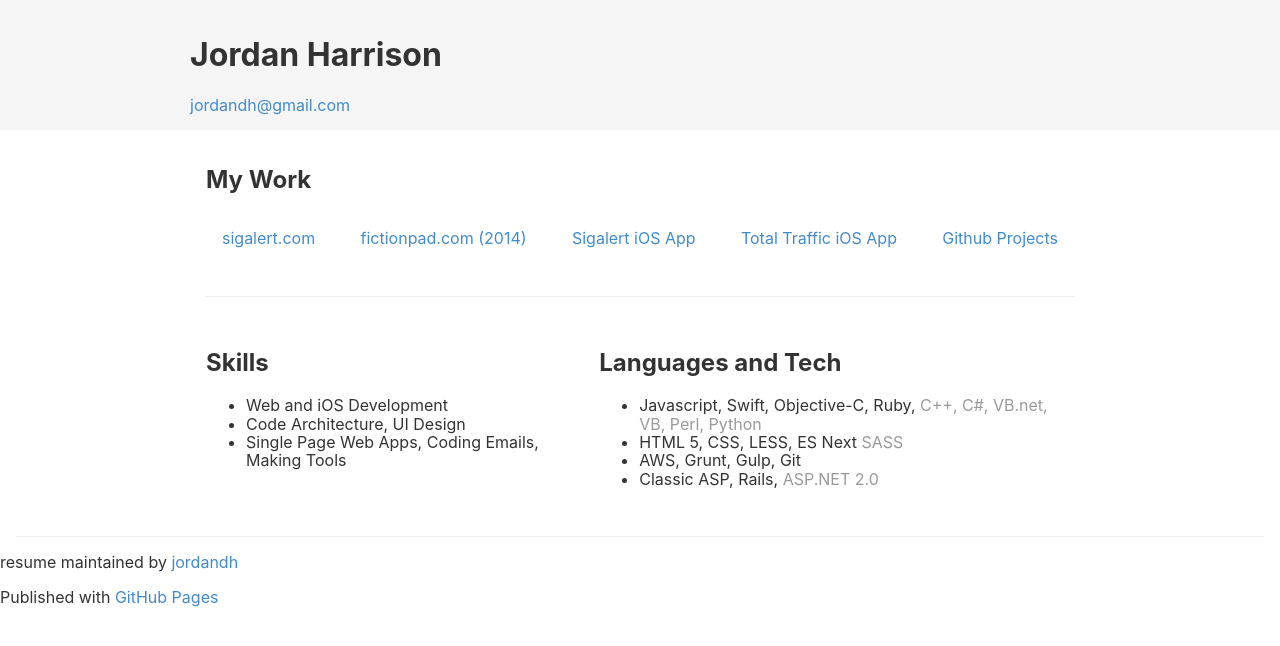
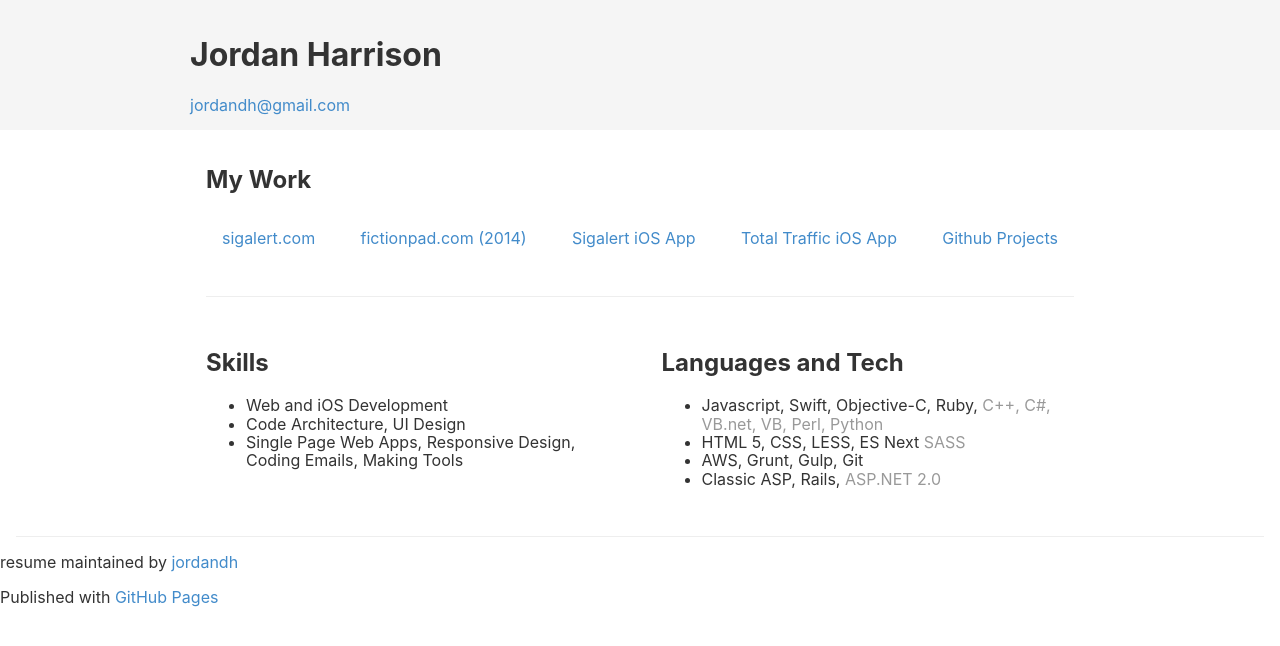
Before and after one commit to jordandh/resume, a Jekyll site: the page built from README.md, in a window 1280 px wide. Shown: the top 646 px of the page. Built offline with Jekyll 4.4.1, drawn with Linux system fonts in a browser that asks for light colours; our own code applies the rules of GitHub Pages for plain Markdown files; the repository's description, which GitHub fills in, is left out.

Commit message:
Update default.html

```diff
--- a/_layouts/default.html
+++ b/_layouts/default.html
@@ -36,7 +36,7 @@
           <ul class="skills-list">
             <li>Web and iOS Development</li>
             <li>Code Architecture, UI Design</li>
-            <li>Single Page Web Apps, Coding Emails, Making Tools</li>
+            <li>Single Page Web Apps, Responsive Design, Coding Emails, Making Tools</li>
           </ul>
         </section>
 
```
